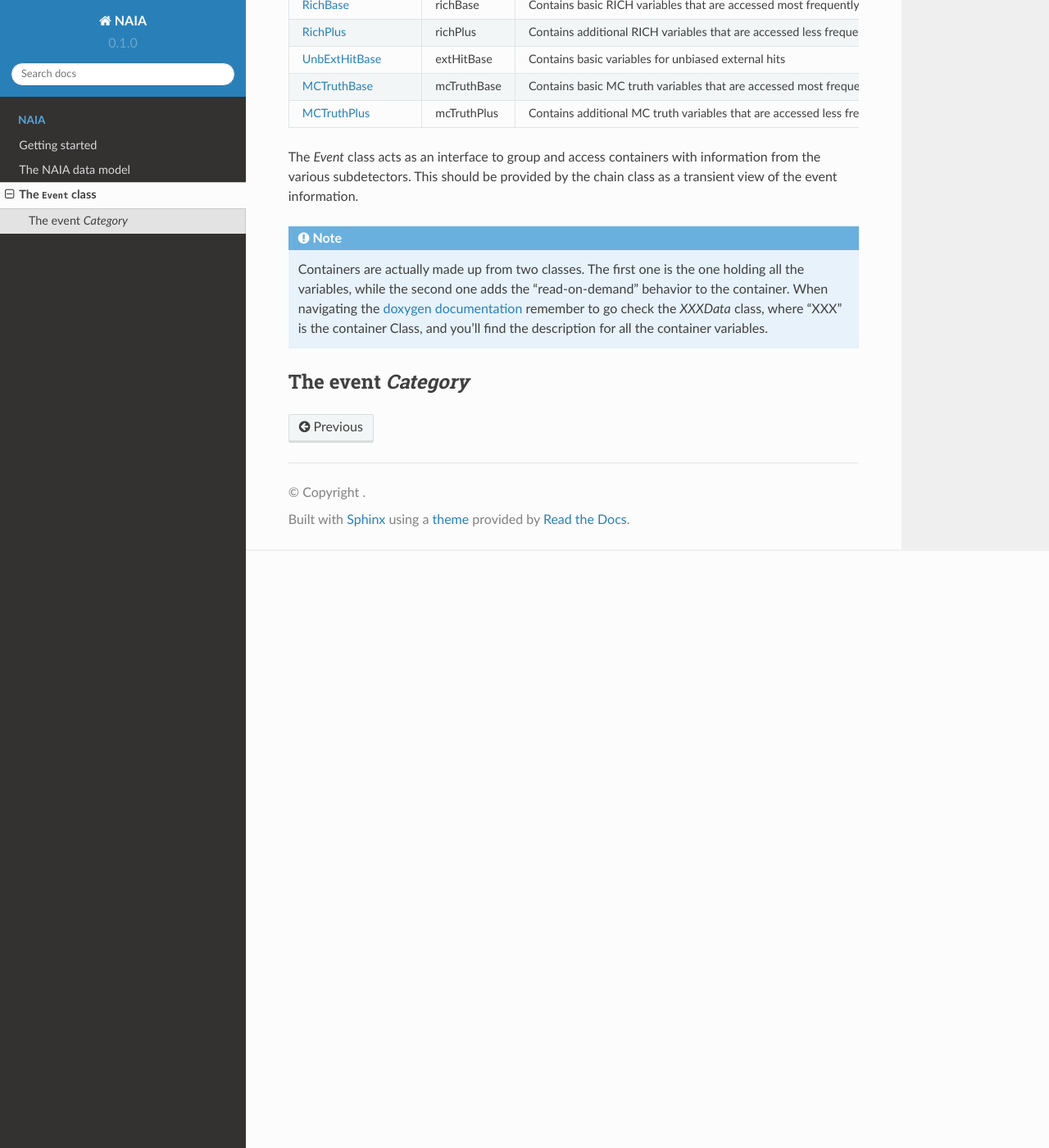
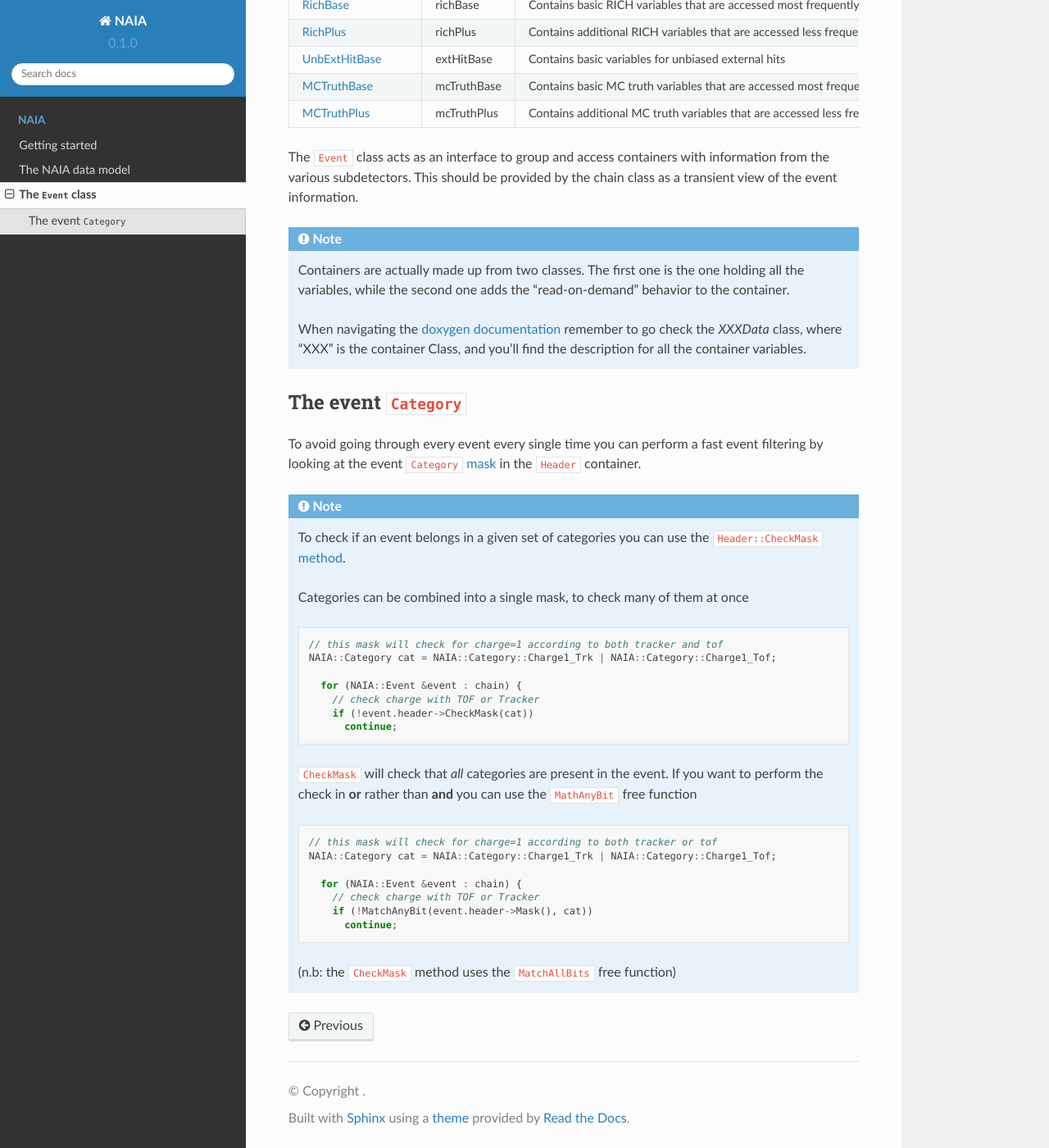
Before and after one commit to valerioformato/NAIA-readthedocs, a Sphinx documentation site: the page built from docs/source/datamodel/event.rst, in a window 1280 px wide and 1400 px high, scrolled down 728 px. Shown: the whole window at 82% size. Built offline with Sphinx 7.4.7 and the Read the Docs theme 2.0.0, drawn with Linux system fonts in a browser that asks for light colours.

Commit message:
Add Category description

```diff
--- a/docs/source/datamodel/event.rst
+++ b/docs/source/datamodel/event.rst
@@ -65,16 +65,51 @@ The ``Event`` class is nothing more than a collection of containers
      - mcTruthPlus
      - Contains additional MC truth variables that are accessed less frequently
 
-The `Event` class acts as an interface to group and access containers with information from the various subdetectors.
+The ``Event`` class acts as an interface to group and access containers with information from the various subdetectors.
 This should be provided by the chain class as a transient view of the event information.
 
 .. note::
     Containers are actually made up from two classes. The first one is the one holding all the
     variables, while the second one adds the "read-on-demand" behavior to the container.
+
     When navigating the `doxygen documentation <https://naia-docs.web.cern.ch/naia-docs/annotated.html>`_
     remember to go check the `XXXData` class, where "XXX" is the container Class, and you'll find
     the description for all the container variables.
 
 
-The event `Category`
-^^^^^^^^^^^^^^^^^^^^
+The event ``Category``
+^^^^^^^^^^^^^^^^^^^^^^
+
+To avoid going through every event every single time you can perform a fast event filtering by looking at the event
+``Category`` `mask <https://naia-docs.web.cern.ch/naia-docs/group__contvar.html#ga3961a0a915ed84b69299200e51bd6242>`_
+in the ``Header`` container.
+
+.. note::
+    To check if an event belongs in a given set of categories you can use the ``Header::CheckMask`` `method <https://naia-docs.web.cern.ch/naia-docs/classNAIA_1_1HeaderData.html#a2b7f7c8fac62c48b1b71d71e88125989>`_.
+
+    Categories can be combined into a single mask, to check many of them at once
+
+    .. code-block:: cpp
+
+        // this mask will check for charge=1 according to both tracker and tof
+        NAIA::Category cat = NAIA::Category::Charge1_Trk | NAIA::Category::Charge1_Tof;
+
+          for (NAIA::Event &event : chain) {
+            // check charge with TOF or Tracker
+            if (!event.header->CheckMask(cat))
+              continue;
+
+    ``CheckMask`` will check that *all* categories are present in the event. If you want to perform the check in **or** rather
+    than **and** you can use the ``MathAnyBit`` free function
+
+    .. code-block:: cpp
+
+        // this mask will check for charge=1 according to both tracker or tof
+        NAIA::Category cat = NAIA::Category::Charge1_Trk | NAIA::Category::Charge1_Tof;
+
+          for (NAIA::Event &event : chain) {
+            // check charge with TOF or Tracker
+            if (!MatchAnyBit(event.header->Mask(), cat))
+              continue;
+
+    (n.b: the ``CheckMask`` method uses the ``MatchAllBits`` free function)
```
